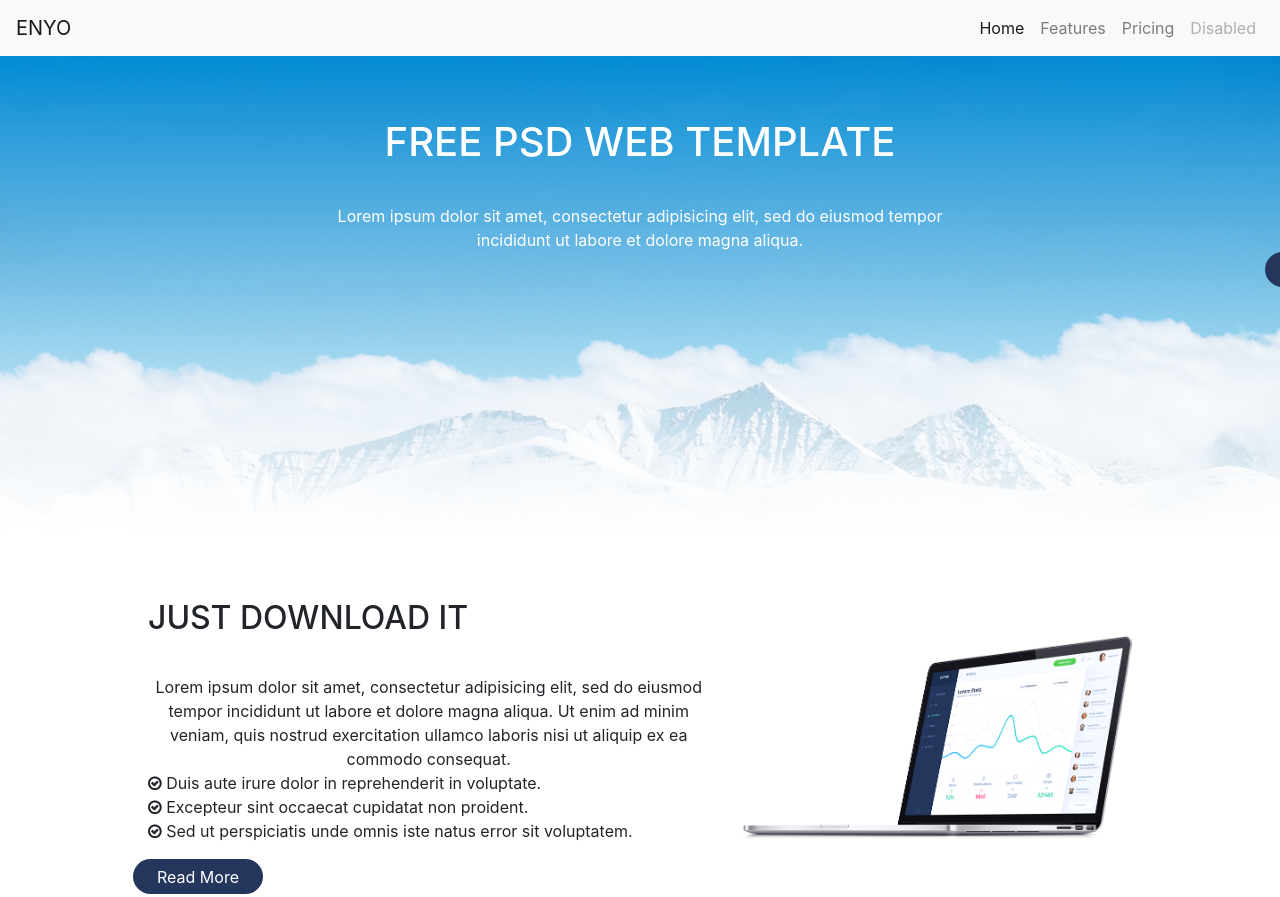
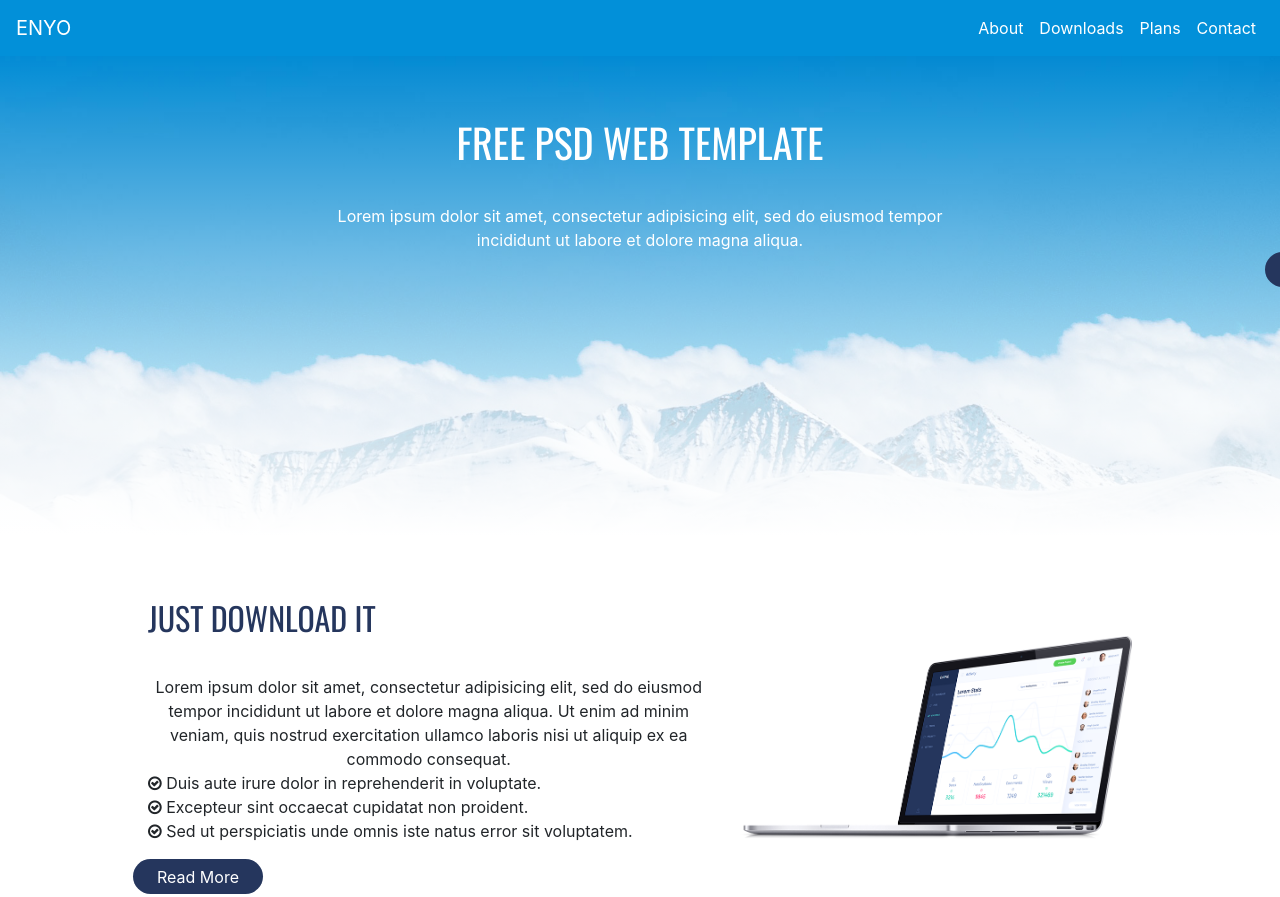
Before and after one commit to MohamedGImmiy/enyo-psd-website, a plain HTML site: page index.html in a window 1280 px wide. Shown: the top 897 px of the page. Drawn offline with nearby package versions, Linux system fonts and the light colour scheme; files that its build step writes are made by us from their sources; a script that the page names is missing; files whose address does not match are found by name.

Commit message:
styling navigation

```diff
--- a/general/style.css
+++ b/general/style.css
@@ -12,6 +12,17 @@
     background-repeat: no-repeat;
     background-size: cover;
 
+}
+
+
+.navigation{
+    background-color: #0290d9;
+    color: #fff;
+
+}
+
+.navigation a{
+    color: #fff;
 }
 
 div.banner{
@@ -62,8 +73,8 @@ div.media img{
     display: block;
 }
 .features h2{
-    padding-bottom: 1.7em;
-    padding-top: 1.7em;
+    padding-bottom: .7em;
+    padding-top: .7em;
 }
 .plans-center .row{
     text-align: center;
@@ -78,6 +89,8 @@ div.media img{
 }
 .captilzation{
     text-transform: uppercase;
+    font-family: 'Oswald', sans-serif;
+    color: #25365d;
 }
 .price{
     border: 10px solid aliceblue;
@@ -116,6 +129,7 @@ div.contact-items h5{
 }
 
 
+
 /*-------------------------------download----------------*/
 
 .download-temp h2,p{
--- a/index.html
+++ b/index.html
@@ -13,7 +13,8 @@
       <link href="general/bootstrap.css" type="text/css" rel="stylesheet">
       <link href="general/font-awesome.min.css" type="text/css" rel="stylesheet">
       <link href="general/style.css" type="text/css" rel="stylesheet">
-    <!-- HTML5 shim and Respond.js for IE8 support of HTML5 elements and media queries -->
+      <link href="https://fonts.googleapis.com/css?family=Oswald" rel="stylesheet">
+      <!-- HTML5 shim and Respond.js for IE8 support of HTML5 elements and media queries -->
     <!-- WARNING: Respond.js doesn't work if you view the page via file:// -->
     <!--[if lt IE 9]>
       <script src="https://oss.maxcdn.com/html5shiv/3.7.3/html5shiv.min.js"></script>
@@ -21,7 +22,7 @@
     <![endif]-->
   </head>
   <body>
-    <nav class="navbar navbar-expand-sm navbar-light bg-light">
+    <nav class="navbar navbar-expand-sm navigation">
           <a class="navbar-brand" href="#">ENYO</a>
           <button class="navbar-toggler" type="button" data-toggle="collapse" data-target="#navbarNav" aria-controls="navbarNav" aria-expanded="false" aria-label="Toggle navigation">
             <span class="navbar-toggler-icon"></span>
@@ -29,16 +30,16 @@
           <div class="collapse navbar-collapse" id="navbarNav">
             <ul class="navbar-nav">
               <li class="nav-item active">
-                <a class="nav-link" href="#">Home <span class="sr-only">(current)</span></a>
+                <a class="nav-link" href="#">About <span class="sr-only">(current)</span></a>
               </li>
               <li class="nav-item">
-                <a class="nav-link" href="#">Features</a>
+                <a class="nav-link" href="#">Downloads</a>
               </li>
               <li class="nav-item">
-                <a class="nav-link" href="#">Pricing</a>
+                <a class="nav-link" href="#">Plans</a>
               </li>
               <li class="nav-item">
-                <a class="nav-link disabled" href="#">Disabled</a>
+                <a class="nav-link" href="#">Contact</a>
               </li>
             </ul>
           </div>
@@ -140,7 +141,7 @@
       </div>
             <div class="features">
 
-                <!--<h2 class="captilzation">Check Our Features</h2>-->
+                <h2 class="captilzation">Check Our Features</h2>
                 <img src="imgs/macf.png" class="img-fluid">
             </div>
             <div class="container-fluid plans-background plans-center">
@@ -187,7 +188,7 @@
       <div class="download-temp">
         <h2 class="captilzation">Download Template For Free</h2>
         <p>Lorem ipsum dolor sit amet, consectetur adipisicing elit, sed do eiusmod tempor incididunt ut labore et dolore magna aliqua. Ut enim ad minim veniam, quis nostrud exercitation ullamco laboris nisi ut aliquip ex ea commodo consequat. </p>
-          <button class="enyo-btn"><i class="fa fa-download" aria-hidden="true"></i>Download</button>
+          <button class="enyo-btn"><i class="fa fa-download" aria-hidden="true"></i> Download</button>
       </div>
       <div class="img-fluid footer-img" ></div>
 
```
Also changed, not shown: imgs/macf.png, 1 other file.
